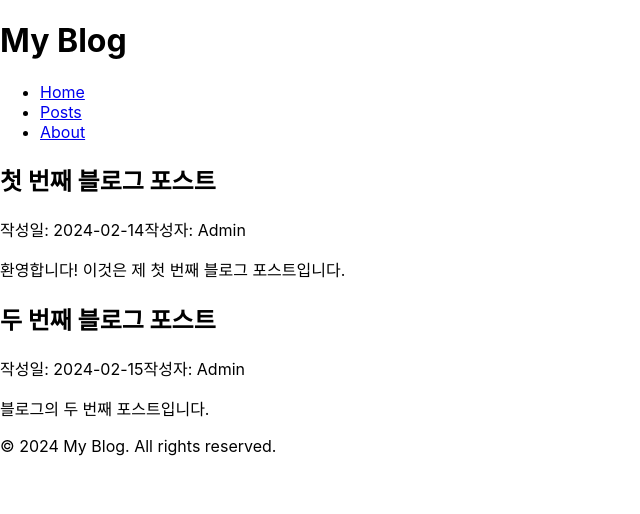
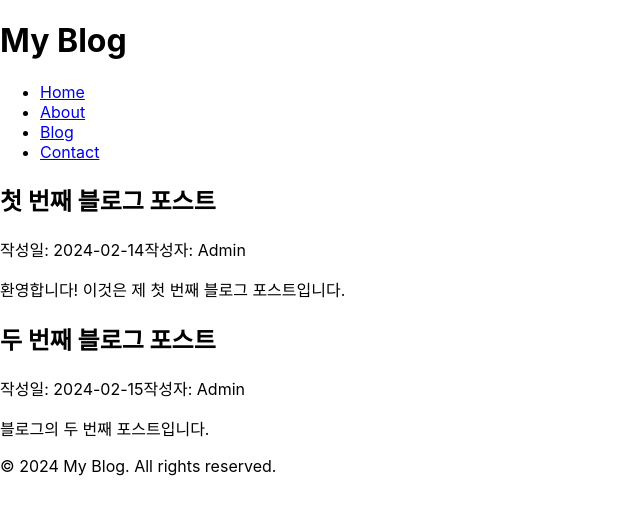
Before and after one commit to box3101/ReacyStudy-v2, a React (Create React App) app: page / in a window 1280 px wide. Shown: the top 514 px of the page, without its empty margins (0-640 px from the left). Built offline with nearby package versions, Linux system fonts and the light colour scheme.

Commit message:
컴포넌트 사용 방법 및 import export 설명

```diff
--- a/src/App.js
+++ b/src/App.js
@@ -1,12 +1,16 @@
 import { useState } from "react";
 
-// 컴포넌트는 대문자로 시작해야 합니다
+// import 다른파일에서 쓰인 컴포넌트 가져오기
+import Header from "./components/Header.jsx";
+
+// 컴포넌트는 대문자로
 function App() {
   // useState 훅을 사용하여 상태 관리
   // posts는 상태 변수, setPosts는 상태를 변경하는 함수
   const [posts] = useState([
     {
       id: 1,
+
       title: "첫 번째 블로그 포스트",
       date: "2024-02-14",
       author: "Admin",
@@ -26,23 +30,7 @@ function App() {
     // className으로 CSS 클래스 적용
     <div className="blog-container">
       {/* 헤더 컴포넌트 */}
-      <header className="blog-header">
-        <h1>My Blog</h1>
-        {/* 네비게이션 메뉴 */}
-        <nav>
-          <ul>
-            <li>
-              <a href="#home">Home</a>
-            </li>
-            <li>
-              <a href="#posts">Posts</a>
-            </li>
-            <li>
-              <a href="#about">About</a>
-            </li>
-          </ul>
-        </nav>
-      </header>
+      <Header />
 
       {/* 메인 컨텐츠 영역 */}
       <main className="blog-content">
--- /dev/null
+++ b/src/components/Header.jsx
@@ -0,0 +1,42 @@
+/*
+  export , import 란?
+
+  export : 컴포넌트를 다른 파일에서 사용할 수 있도록 내보내기
+  import : 다른 파일에서 내보낸 컴포넌트를 가져오기
+
+  쓰는이유 :
+  1. 다른 파일이나 모듈 간에 코드를 공유하고 재사용하기 위해 사용
+  2. 큰 코드를 여러 작은 파일로 나누어 관리하기 위해 사용
+*/
+
+// 컴포넌트는 대문자로 시작
+function Header() {
+  return (
+    <header className="header">
+      <div className="header-content">
+        <div className="logo">
+          <h1>My Blog</h1>
+        </div>
+        <nav className="nav-menu">
+          <ul>
+            <li>
+              <a href="#home">Home</a>
+            </li>
+            <li>
+              <a href="#about">About</a>
+            </li>
+            <li>
+              <a href="#blog">Blog</a>
+            </li>
+            <li>
+              <a href="#contact">Contact</a>
+            </li>
+          </ul>
+        </nav>
+      </div>
+    </header>
+  );
+}
+
+// 다른 파일에서 Header 컴포넌트를 import 할 수 있도록 내보내기
+export default Header;
```
